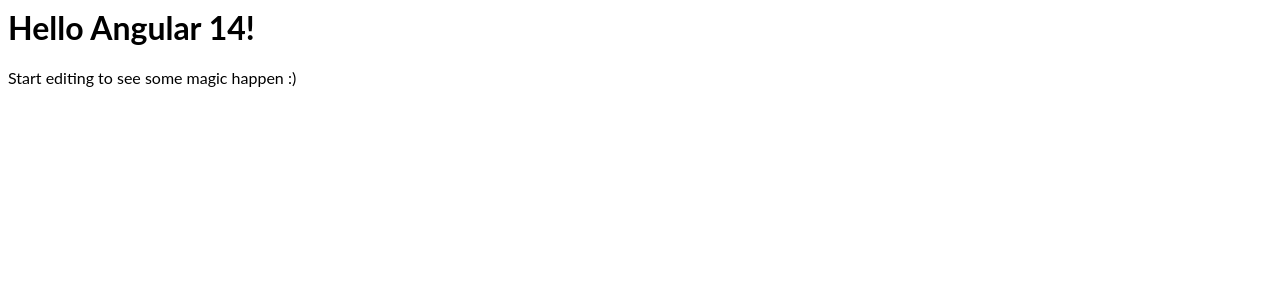
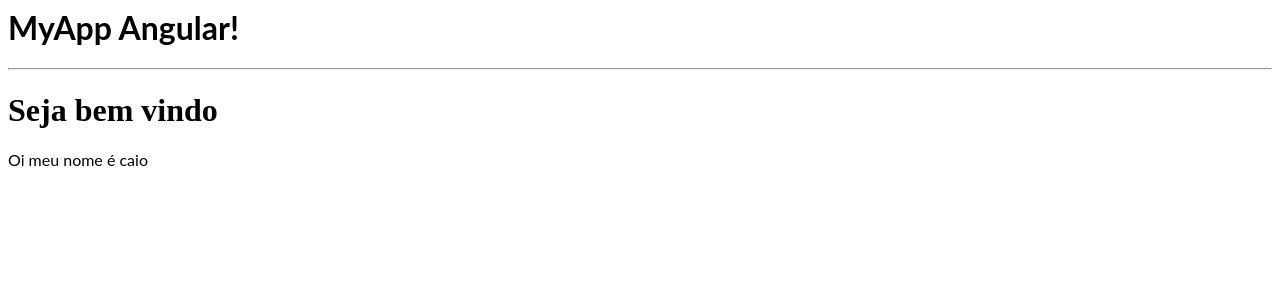
Before and after one commit to CaioCroccia/angular_0209, an Angular app: page / in a window 1280 px wide. Shown: the top 300 px of the page. Built offline with nearby package versions, Linux system fonts and the light colour scheme.

Commit message:
4 files modified

```diff
--- a/src/app/app.component.css
+++ b/src/app/app.component.css
@@ -1,3 +1,8 @@
 p {
   font-family: Lato;
 }
+
+#title{
+  text-align: center;
+
+}
--- a/src/app/app.component.html
+++ b/src/app/app.component.html
@@ -1,4 +1,7 @@
 <hello name="{{ name }}"></hello>
+
+<hr>
+<h1 id="title-one">Seja bem vindo</h1>
 <p>
-  Start editing to see some magic happen :)
+  Oi meu nome é caio
 </p>
--- a/src/app/app.component.ts
+++ b/src/app/app.component.ts
@@ -6,5 +6,5 @@
   styleUrls: [ './app.component.css' ]
 })
 export class AppComponent  {
-  name = 'Angular ' + VERSION.major;
+  name = 'Angular';
 }
--- a/src/app/hello.component.ts
+++ b/src/app/hello.component.ts
@@ -2,7 +2,7 @@
 
 @Component({
   selector: 'hello',
-  template: `<h1>Hello {{name}}!</h1>`,
+  template: `<h1>MyApp {{name}}!</h1>`,
   styles: [`h1 { font-family: Lato; }`]
 })
 export class HelloComponent  {
```
